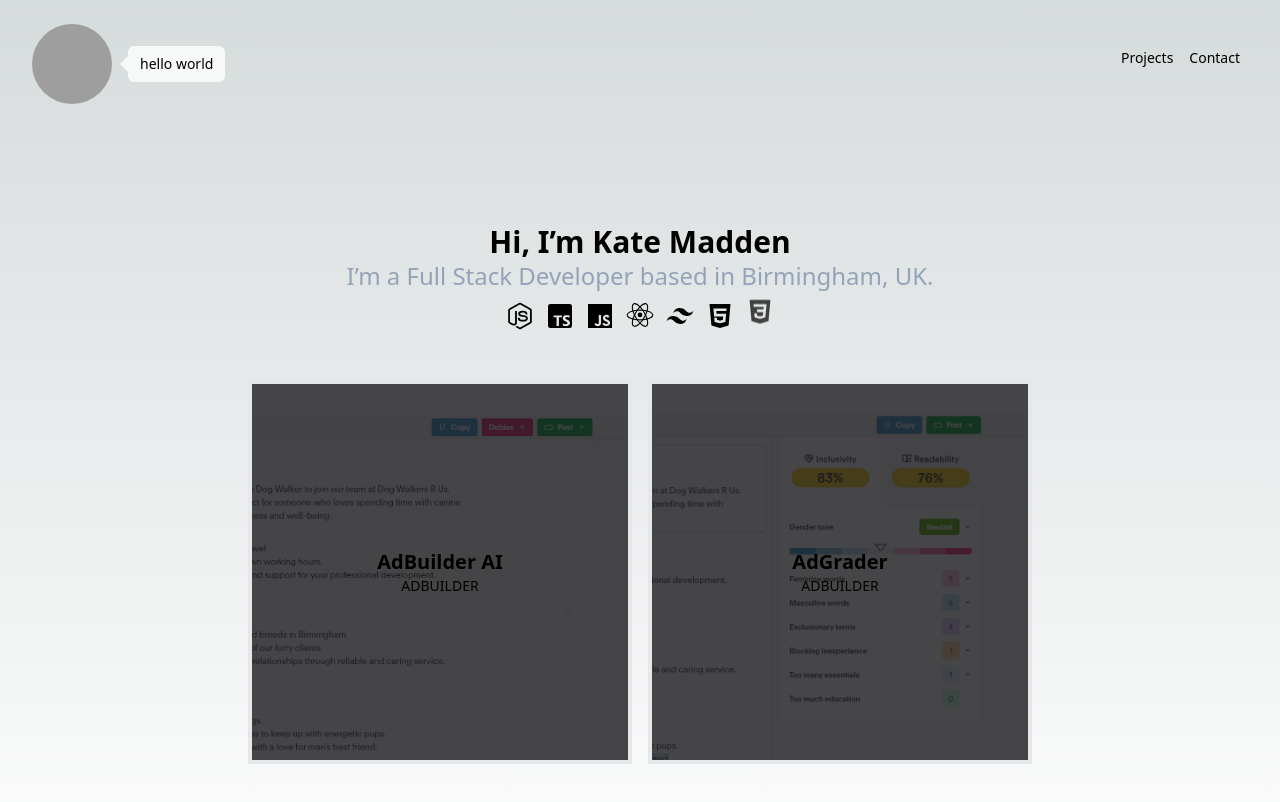
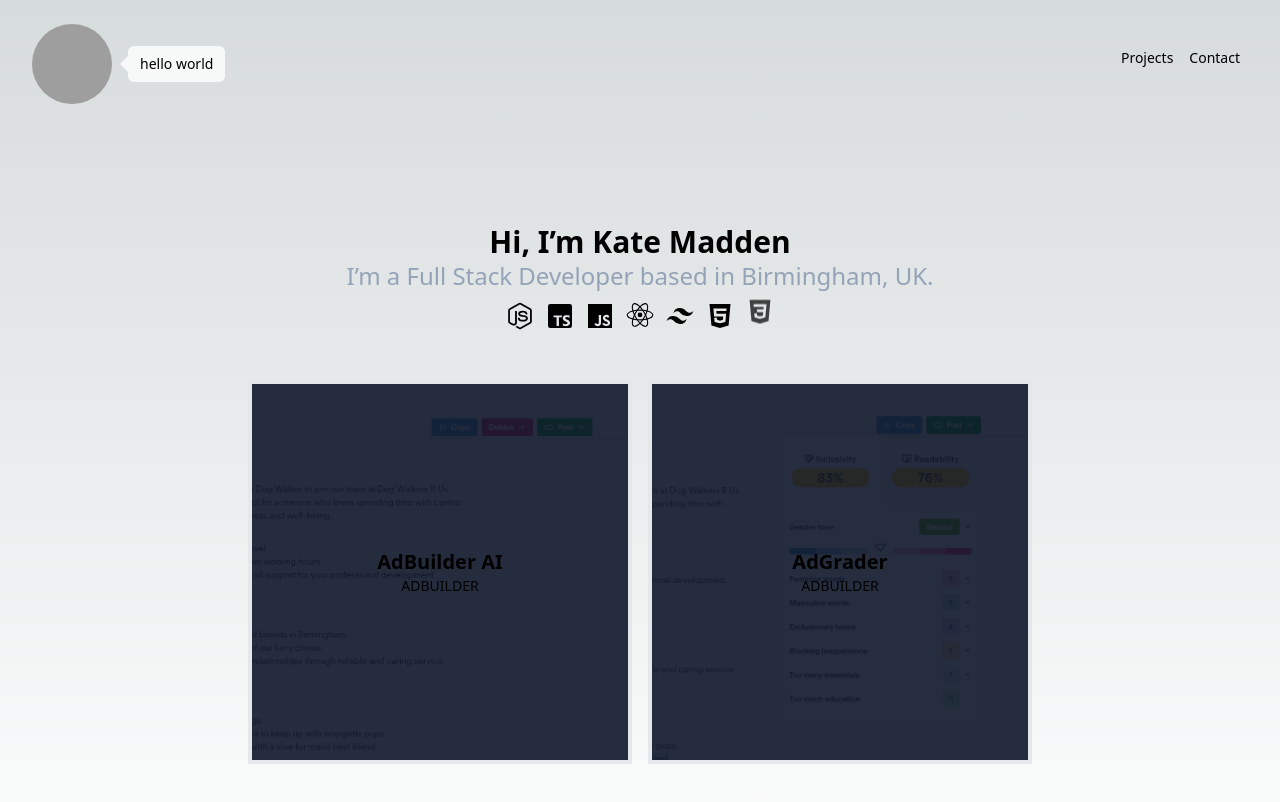
Before and after one commit to kvtemadden/kvte, a Next.js app: page / in a window 1280 px wide. Shown: the top 802 px of the page. Built offline with nearby package versions, Linux system fonts and the light colour scheme; grey boxes are pictures that could not be loaded.

Commit message:
Add hover effect and job description to JobCard component

```diff
--- a/components/JobCard.tsx
+++ b/components/JobCard.tsx
@@ -1,10 +1,14 @@
+import React, { useState } from "react";
 import clsx from "clsx";
+import Link from "next/link";
 
 interface JobCardProps {
   className?: string;
 }
 
 export const JobCard: React.FC<JobCardProps> = ({ className }) => {
+  const [hoveredJob, setHoveredJob] = useState<string | null>(null);
+
   const jobs = [
     {
       title: "AdBuilder AI",
@@ -23,21 +27,35 @@ export const JobCard: React.FC<JobCardProps> = ({ className }) => {
       image: "bg-ABAG",
     },
   ];
+
   return (
     <div className={clsx("flex flew-row gap-4", className)}>
       {jobs.map((job) => (
-        <div className="relative w-96 h-96 border-4" key={job.title}>
+        <div
+          className={clsx("relative w-96 h-96 border-4", {
+            "hovered-job": job.title === hoveredJob,
+          })}
+          key={job.title}
+          onMouseEnter={() => setHoveredJob(job.title)}
+          onMouseLeave={() => setHoveredJob(null)}
+        >
           <div
             className={clsx(
               "bg-cover top-0 left-0 w-full h-full bg-right",
               job.image
             )}
           ></div>
-          <div className="absolute top-0 left-0 w-full h-full bg-zinc-900/80 flex justify-center items-center">
-            <div className="flex flex-col">
-              <h3 className="text-xl font-bold">{job.title}</h3>
-              <h4 className="text-sm uppercase">{job.company}</h4>
-            </div>
+          <div className="absolute top-0 left-0 w-full h-full bg-slate-900/90 flex justify-center items-center flex-col">
+            {job.title === hoveredJob ? (
+              <>
+                <p className="text-white p-5">{job.description}</p>
+              </>
+            ) : (
+              <>
+                <h3 className="text-xl font-bold">{job.title}</h3>
+                <h4 className="text-sm uppercase">{job.company}</h4>
+              </>
+            )}
           </div>
         </div>
       ))}
```
